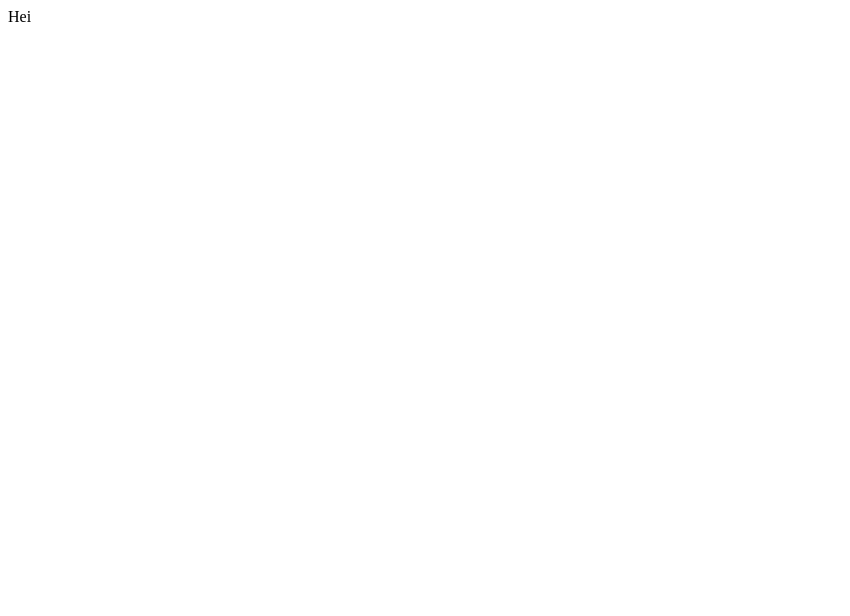
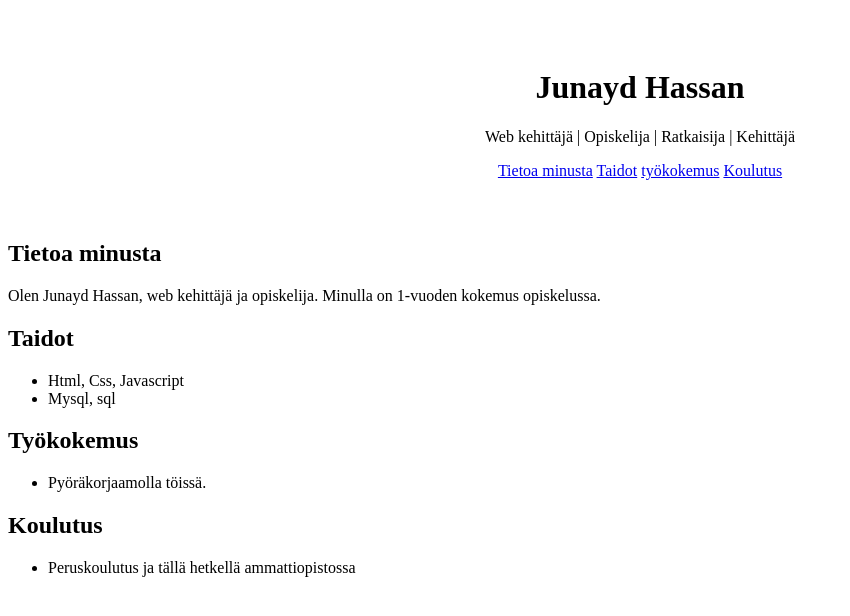
Before and after one commit to junaydhassan/junaydhassan.github.io, a plain HTML site: page index.html in a window 1280 px wide. Shown: the whole page, without its empty margins (0-850 px from the left). Drawn offline with Linux system fonts and the light colour scheme.

Commit message:
Update index.html

```diff
--- a/index.html
+++ b/index.html
@@ -1 +1,93 @@
-Hei
+<!DOCTYPE html>
+<html>
+<head>
+    <meta charset='utf-8'>
+
+    <title>Junayd Hassan</title>
+    <meta name='viewport' content='width=device-width, initial-scale=1'>
+   <style>
+header{
+
+padding: 40px 20px;
+text-align: center;
+
+
+
+
+}
+nav{background:}
+
+
+
+
+
+
+
+
+
+
+   </style>
+</head>
+<body>
+    <header>
+
+<!-- Otsikko -->
+<center> <h1> Junayd Hassan</h1>
+ <p>Web kehittäjä | Opiskelija | Ratkaisija | Kehittäjä </p> </center>
+ <nav>
+ <a href="mina">Tietoa minusta</a>
+ <a href="taidot">Taidot</a>
+ <a href="työkokemus">työkokemus</a>
+ <a href="koulutus">Koulutus</a>
+
+
+ </nav>
+</header>
+ <section>
+    <h2> Tietoa minusta</h2>
+    <p> Olen Junayd Hassan, web kehittäjä ja opiskelija. Minulla on 1-vuoden kokemus opiskelussa. </p>
+
+
+
+
+ </section>
+ <section id="Taidot">
+    <h2>Taidot </h2>
+    <ul>
+ <li>Html, Css, Javascript</li>
+ <li> Mysql, sql</li>
+
+
+    </ul>
+
+
+
+ </section>
+
+<section id="työkokemus">
+    <h2>Työkokemus</h2>
+    <ul>
+
+<li> Pyöräkorjaamolla töissä. </li>
+
+
+
+    </ul>
+
+
+ </section>
+
+
+
+
+ <section id="Koulutus">
+    <h2>Koulutus</h2>
+    <ul>
+<li>Peruskoulutus ja tällä hetkellä ammattiopistossa </li>
+
+
+    </ul>
+    </section>
+
+</body>
+</html>
```
